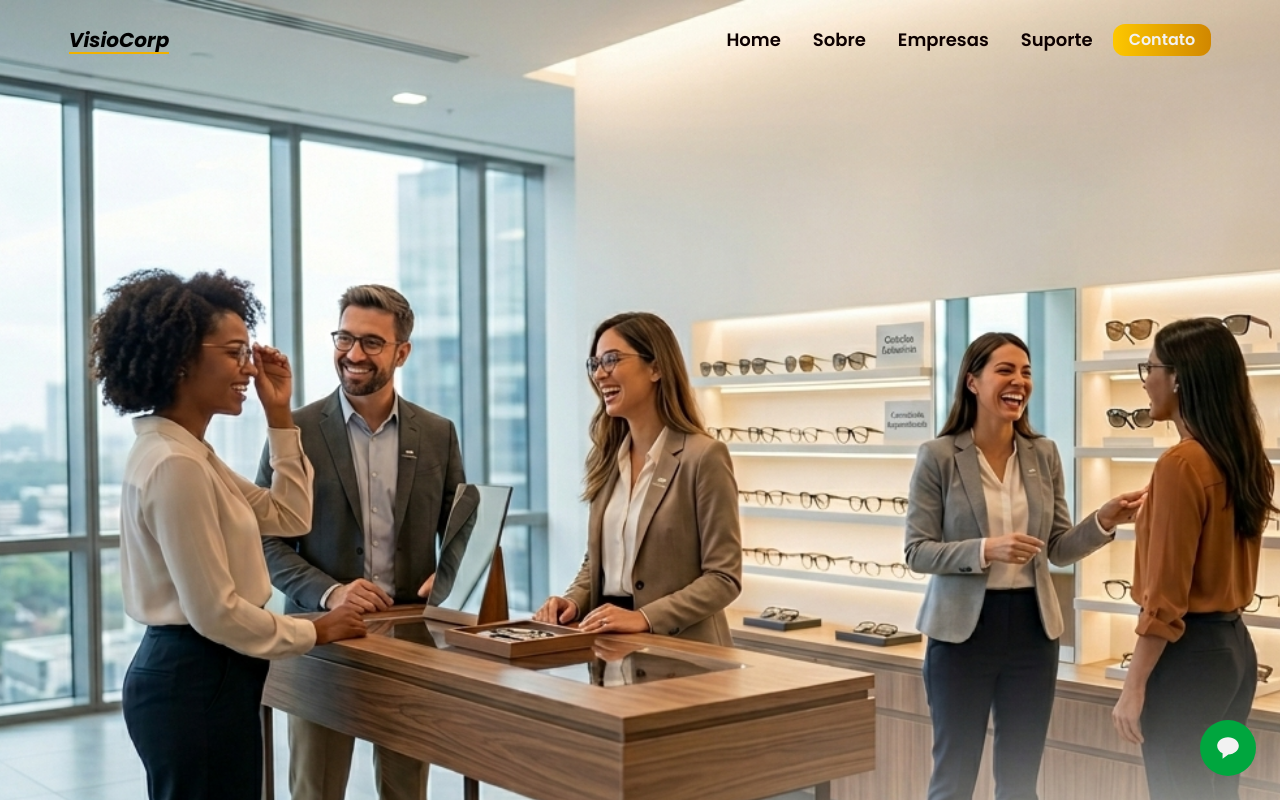
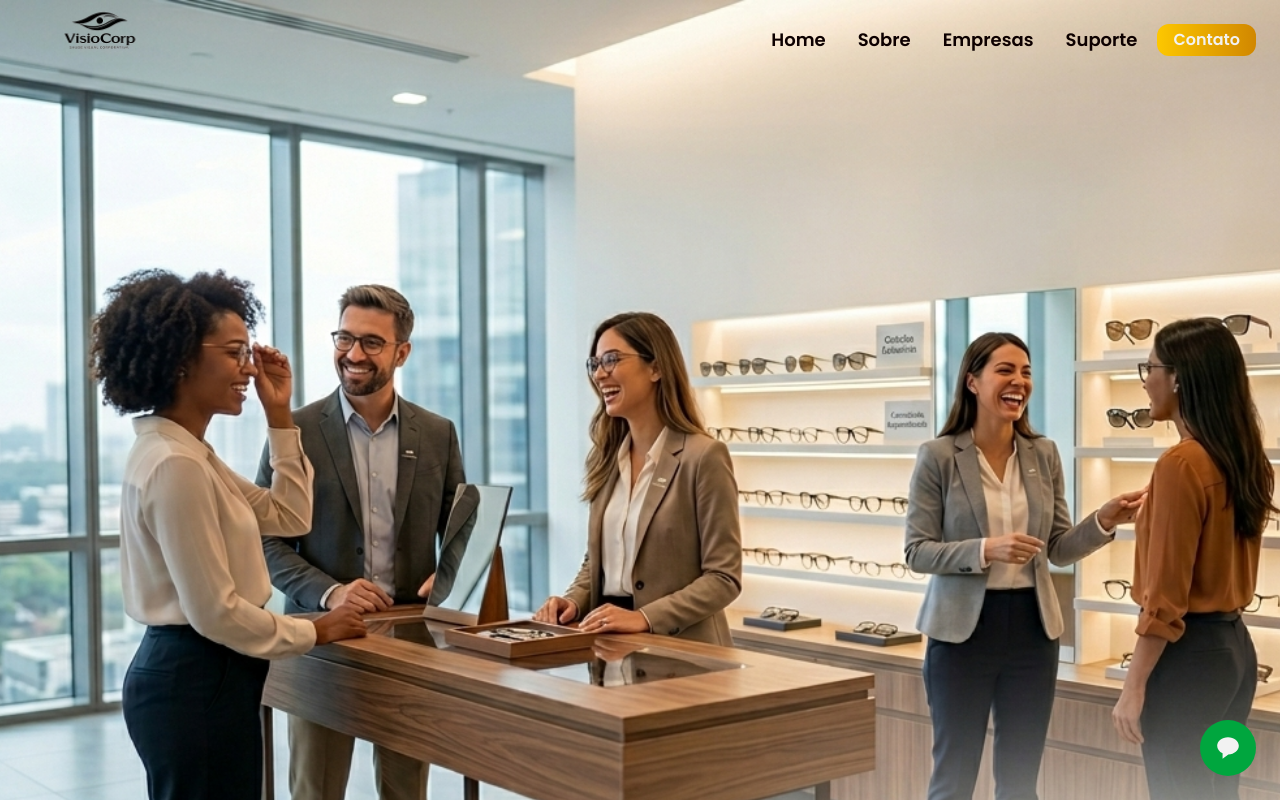
Before and after one commit to Equipe-NextSolve/visio-corp, a Next.js app: page / in a window 1280 px wide. Shown: the top 800 px of the page. Built offline with nearby package versions, Linux system fonts and the light colour scheme.

Commit message:
Adicionando a Logo no Header

```diff
--- a/src/layout/header/Header.jsx
+++ b/src/layout/header/Header.jsx
@@ -46,9 +46,9 @@ export default function Header() {
                 ${isHome && scrolled ? "bg-white backdrop-blur-md shadow-lg" : ""}
                 ${isHome && !scrolled ? "bg-transparent" : ""}
             `}>
-            <section className="max-w-7x1 mx-auto flex items-center justify-around h-full py-10 px-10 w-full">
+            <section className="max-w-7xl mx-auto flex items-center justify-between h-full px-6 w-full">
                 <Logo />
-                <div className="max-[748px]:hidden">
+                <div className="hidden md:block">
                     <Navigation />
                 </div>
                 {isMobile && <Sidebar />}
--- a/src/layout/header/Logo.jsx
+++ b/src/layout/header/Logo.jsx
@@ -1,10 +1,18 @@
 import Link from 'next/link'
+import Image from 'next/image'
 
 export default function Logo() {
     return (
-        <section className='w-150'>
-            <Link href='/' className='relative text-xl font-bold italic before:content-[""] before:absolute before:left-0 before:bottom-0 before:w-full before:h-0.5 before:bg-yellow-500'>
-                VisioCorp
+        <section className='w-37.5 h-full flex items-center justify-center'>
+            <Link href='/' className='flex items-center justify-center'>
+                <div className="relative w-37.5 h-37.5 ">
+                    <Image
+                        src='/logo3.png'
+                        alt='logo'
+                        fill
+                        className='object-contain py-3'
+                    />
+                </div>
             </Link>
         </section>
     )
```
Also changed, not shown: public/logo3.png (added).
